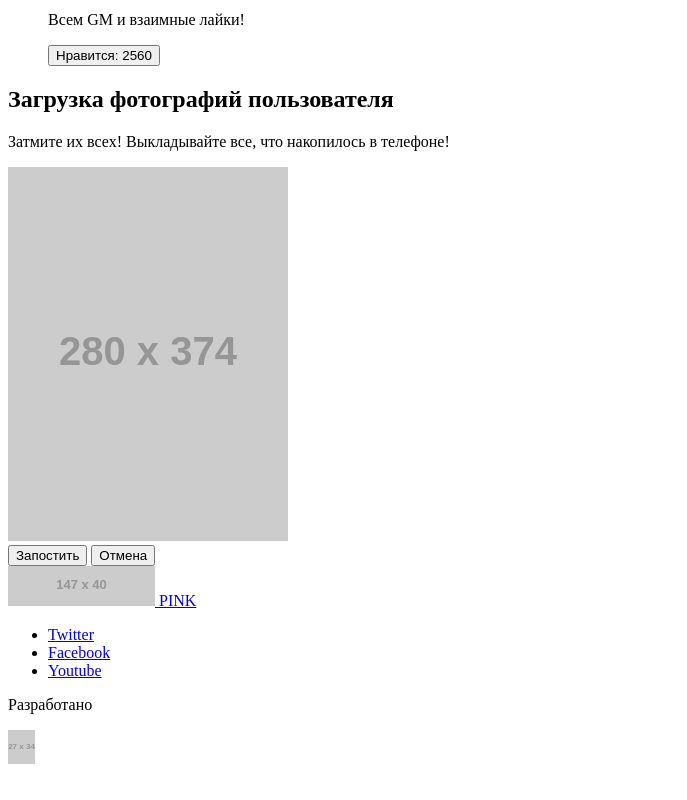
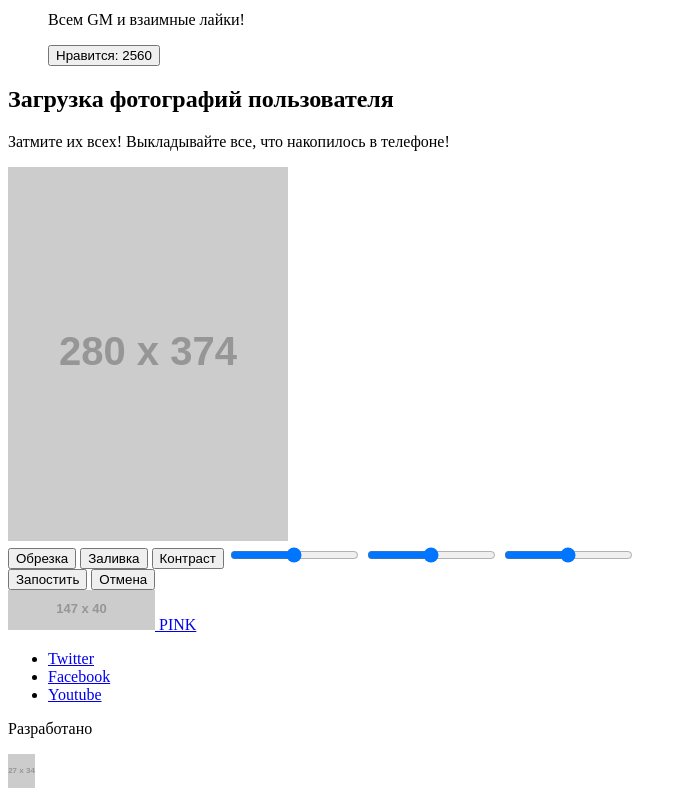
Before and after one commit to SirGonduras/1179733-pink-19, a website: page source/photo.html in a window 1280 px wide. Shown: the part 2121-2921 px from the top of the page, without its empty margins (0-687 px from the left). Before the commit the page ends 2897 px from the top, so only its background shows below. Drawn offline with Linux system fonts and the light colour scheme; placeholder pictures from the web are drawn by us.

Commit message:
fix photo-filters

```diff
--- a/source/photo.html
+++ b/source/photo.html
@@ -129,8 +129,18 @@
           alt="Предварительный просмотр фотографии">
         <div class="photo-loading__tools">
           <!-- тут пока все плохо. -->
-          <input type="submit" class="photo-loading__button photo-loading__button--submit" value="Запостить">
-          <input type="submit" class="photo-loading__button photo-loading__button--submit" value="Отмена">
+          <div class="photo-loading__filters"><button type="button"
+              class="photo-loading__button-filter photo-loading__button-filter--current"> Обрезка</button>
+            <button type="button" class="photo-loading__button-filter ">Заливка</button>
+            <button type="button" class="photo-loading__button-filter">Контраст</button>
+            <input type="range"  min="1" max="100" name="crop" value="50" class="photo-loading__range-bar photo-loading__range-bar--current">
+            <input type="range" min="1" max="100" name="fill" value="50" class="photo-loading__range-bar">
+            <input type="range" min="1" max="100" name="contrast"  value="50" class="photo-loading__range-bar">
+          </div>
+
+          <div class="photo-loading__submit-menu"><button type="submit" class="photo-loading__button">Запостить</button>
+            <button type="reset" class="photo-loading__button photo-loading__button--cancel">Отмена</button>
+          </div>
         </div>
       </form>
     </section>
```
